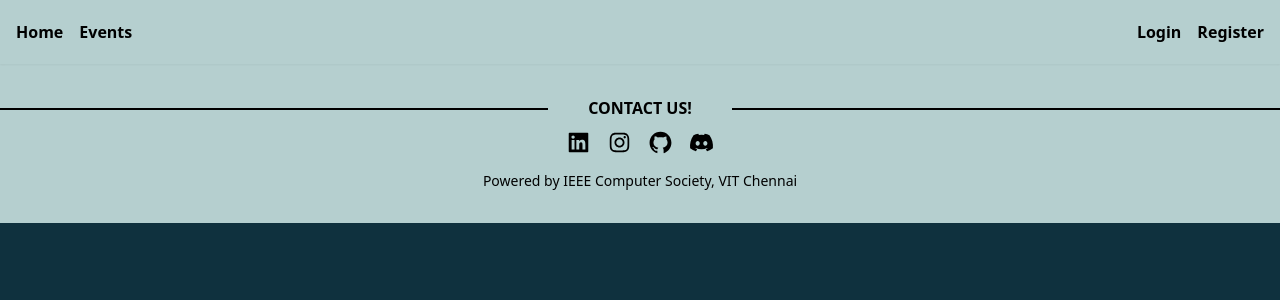
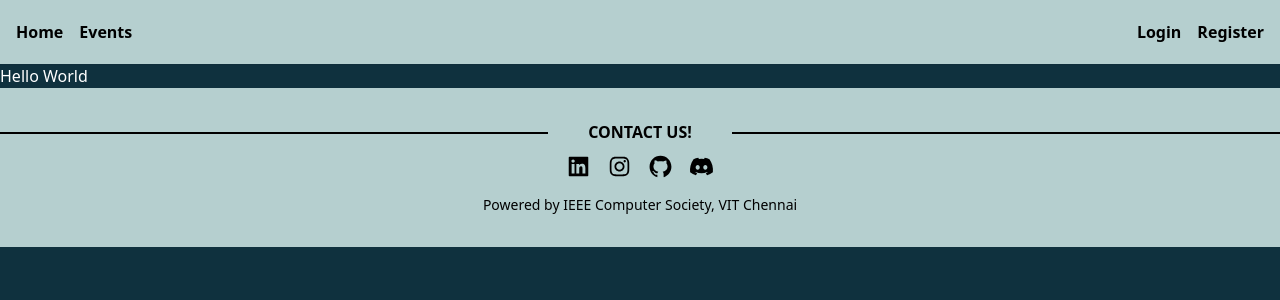
Before and after one commit to ComputerSocietyVITC/club-events, a React (Create React App) app: page /events/1/1/Analytics in a window 1280 px wide. Shown: the top 300 px of the page. Built offline with nearby package versions, Linux system fonts and the light colour scheme; the HTML template or start-up script is replaced by a standard one.

Commit message:
Adding routes to analytics

```diff
--- a/src/App.jsx
+++ b/src/App.jsx
@@ -5,6 +5,7 @@ import Login from './auth/Login';
 import Register from './forms/Register';
 import Home from './content/Home';
 import Events from './content/events/Events';
+import EventAnalytics from './content/events/analytics';
 import IndividualEvent from './content/events/IndivualEvent';
 import Footer from './footer/Footer';
 import { useEffect } from 'react';
@@ -20,6 +21,7 @@ const App = () => {
         <Route path="/register" element={<Register />} />
         <Route path="/events" element={<Events />} />
         <Route path="/events/:eventId/:eventName" element={<IndividualEvent />} />
+        <Route path="/events/:eventId/:eventName/Analytics" element={<EventAnalytics/>}/>
       </Routes>
       <Footer />
     </Router>
--- /dev/null
+++ b/src/content/events/analytics.jsx
@@ -0,0 +1,9 @@
+const EventAnalytics = () => {
+    return (
+        <section className ="text-white">
+            Hello World
+        </section>
+    )
+}
+
+export default EventAnalytics;
```
